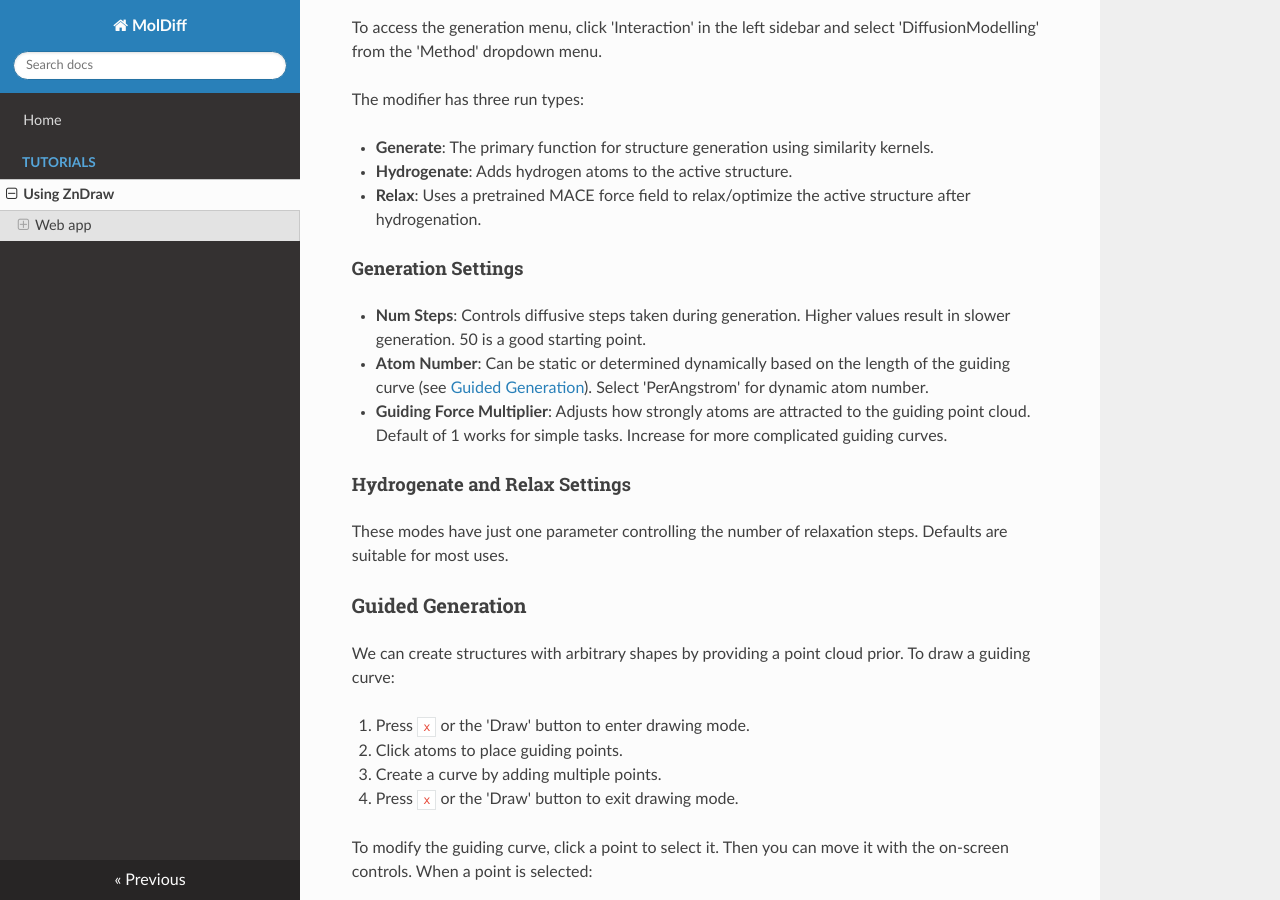
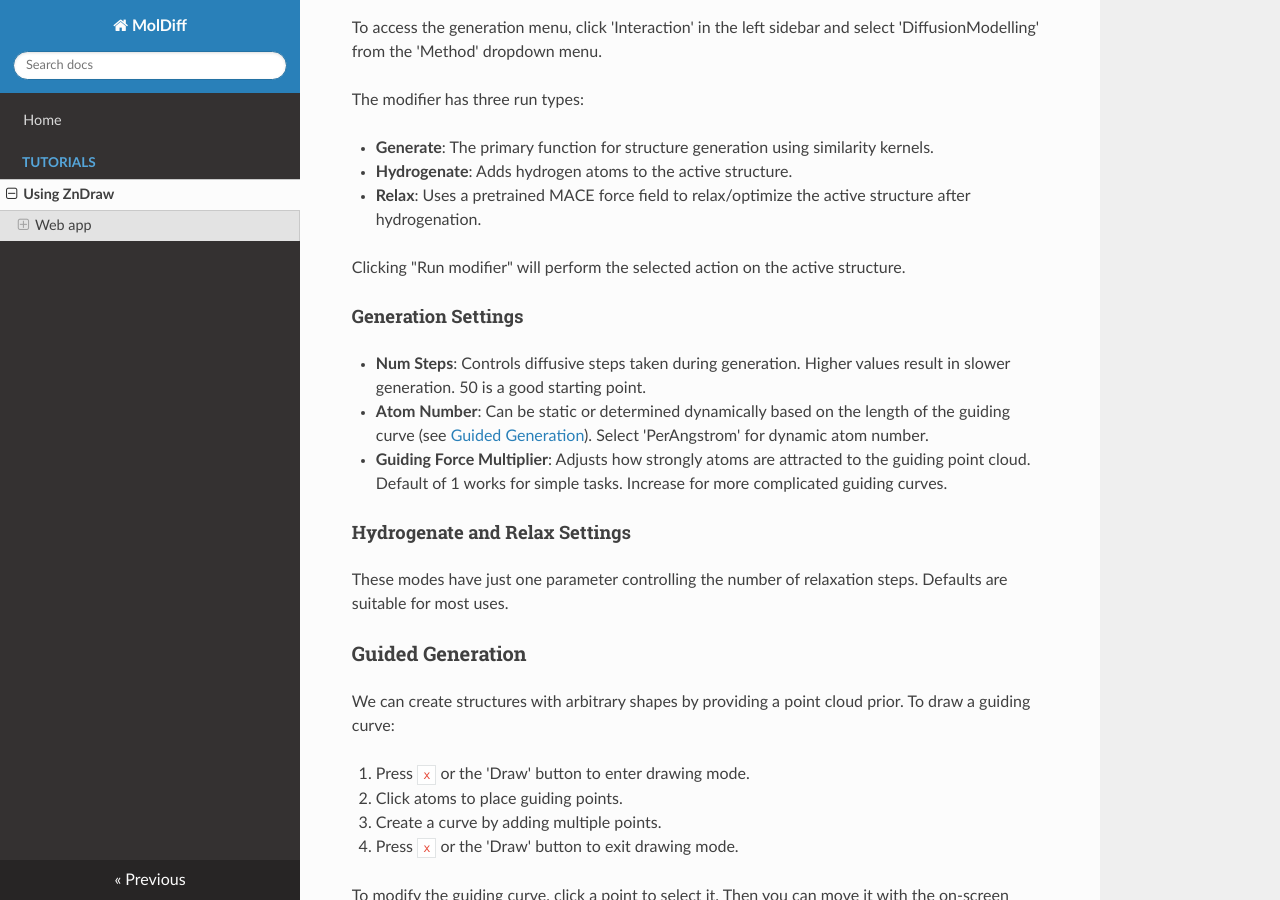
Before and after one commit to RokasEl/simgen, an MkDocs documentation site: the page built from docs/tutorials/zndraw_integration.md, in a window 1280 px wide and 900 px high, scrolled down 347 px. Built offline with MkDocs 1.6.1, drawn with Linux system fonts in a browser that asks for light colours; nearby versions of some CDN libraries.

Commit message:
small update

```diff
--- a/docs/tutorials/zndraw_integration.md
+++ b/docs/tutorials/zndraw_integration.md
@@ -13,6 +13,8 @@ The modifier has three run types:
 - **Generate**: The primary function for structure generation using similarity kernels.
 - **Hydrogenate**: Adds hydrogen atoms to the active structure.
 - **Relax**: Uses a pretrained MACE force field to relax/optimize the active structure after hydrogenation.
+
+Clicking "Run modifier" will perform the selected action on the active structure.
 
 #### Generation Settings
 
```
